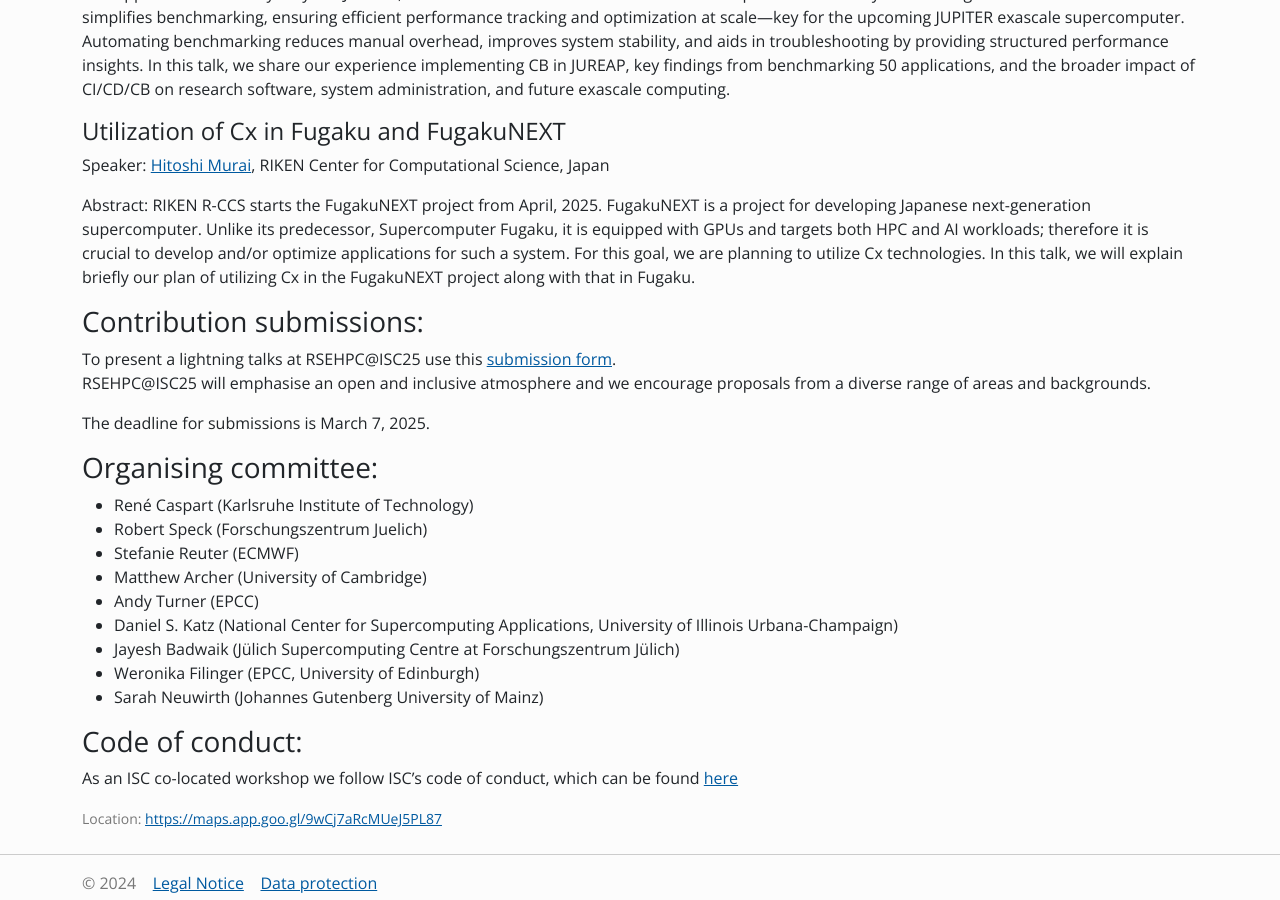
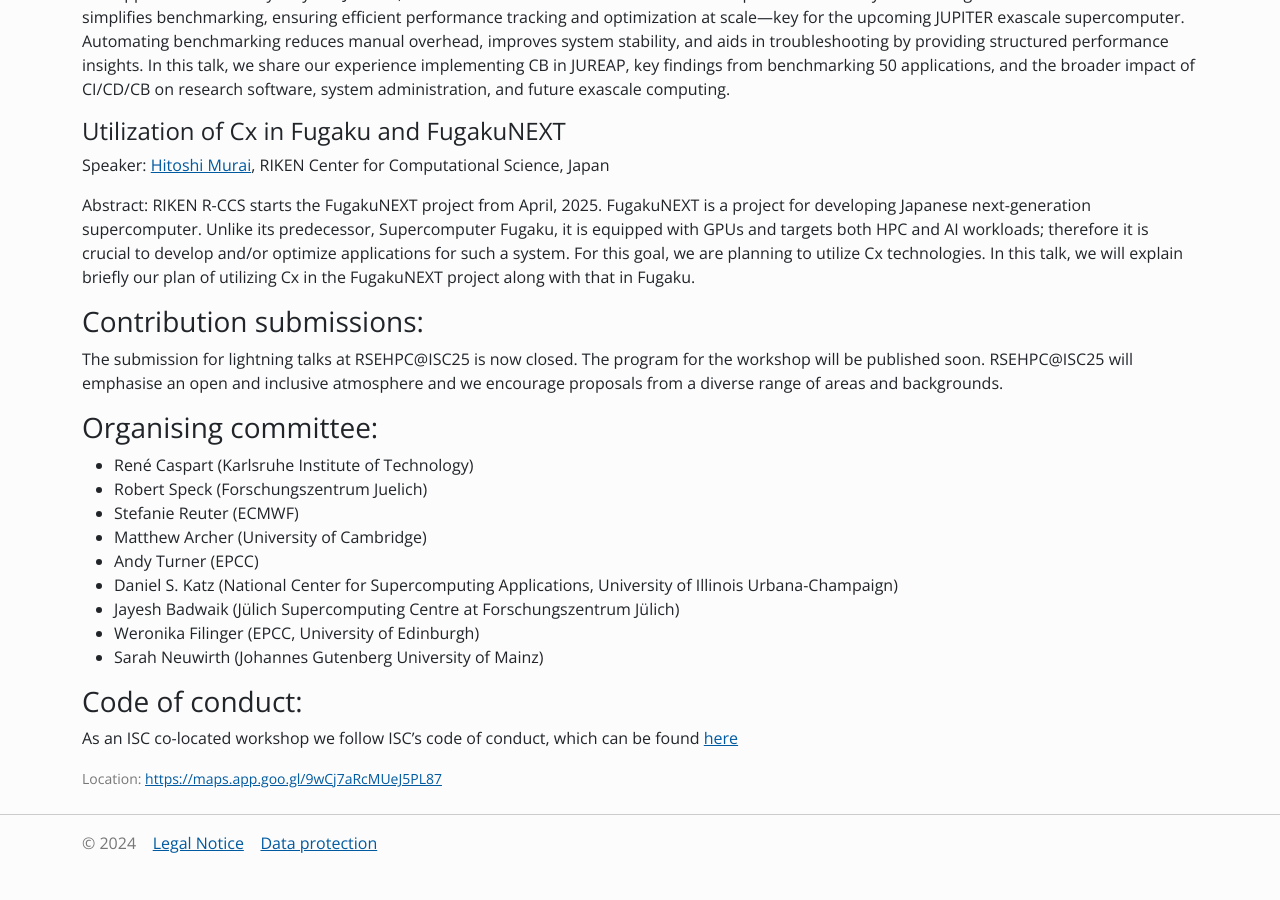
Before and after one commit to Helmholtz-HiRSE/helmholtz-hirse.github.io, a Jekyll site: the page built from _events/2025_06_13-rsehpcatisc.md, in a window 1280 px wide and 900 px high, scrolled down 2110 px. Built offline with Jekyll 4.4.1, drawn with Linux system fonts in a browser that asks for light colours; nearby versions of some CDN libraries; after the commit the page ends 2970 px from its top, so only the background shows below that.

Commit message:
Update 2025_06_13-rsehpcatisc.md

```diff
--- a/_events/2025_06_13-rsehpcatisc.md
+++ b/_events/2025_06_13-rsehpcatisc.md
@@ -10,7 +10,7 @@
 For the second time an RSEHPC workshop will be held at ISC.
 In this workshop, the focus will be placed on discussing the impact, usages, and implementations of continuous integration and benchmarking for heterogeneous, extreme-scale HPC systems.
 
-Submission for lightning talk contributions is open.
+Submission for lightning talk contributions is now closed. Program will follow soon.
 
 <!--more-->
 
@@ -101,10 +101,9 @@
 
 ### Contribution submissions:
 {: #submission}
-To present a lightning talks at RSEHPC@ISC25 use this [submission form](https://forms.gle/4QP9GNPU2jncTuHa9).
+The submission for lightning talks at RSEHPC@ISC25 is now closed.
+The program for the workshop will be published soon.
 RSEHPC@ISC25 will emphasise an open and inclusive atmosphere and we encourage proposals from a diverse range of areas and backgrounds.
-
-The deadline for submissions is March 7, 2025.
 
 ### Organising committee:
 {: #orga}
```
